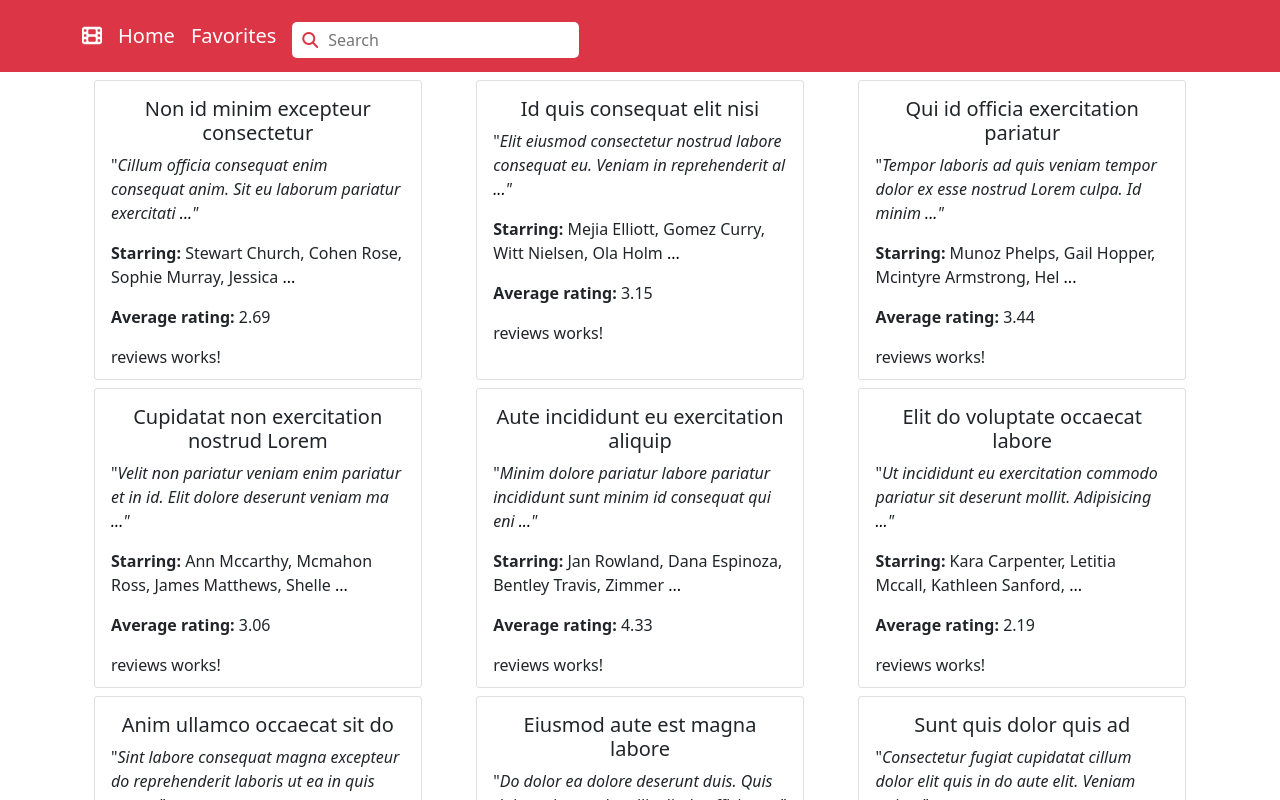
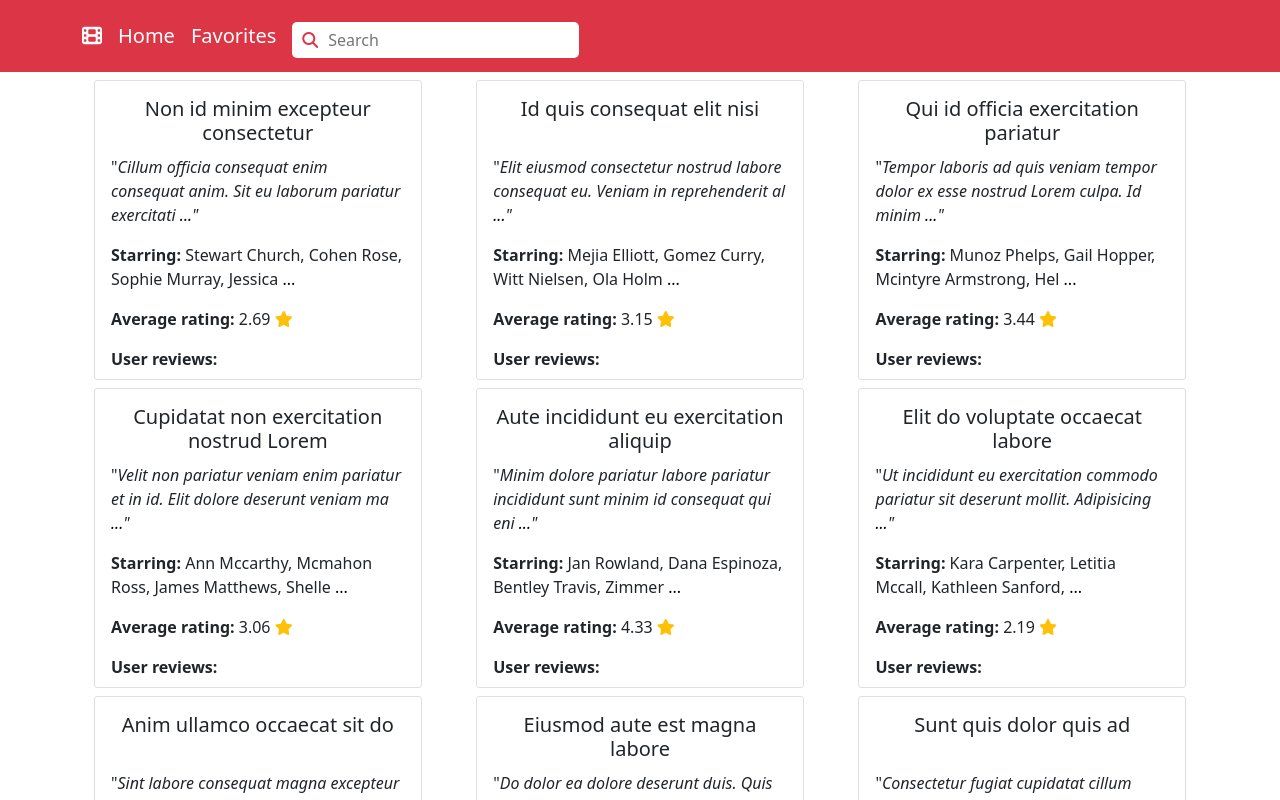
Before and after one commit to mijamarko/imdb-project, an Angular app: page / in a window 1280 px wide. Shown: the top 800 px of the page. Built offline with nearby package versions, Linux system fonts and the light colour scheme.

Commit message:
movie card view works

```diff
--- a/src/app/components/movie-info/movie-info.component.css
+++ b/src/app/components/movie-info/movie-info.component.css
@@ -10,6 +10,13 @@
 }
 
 .show-more:hover {
-  letter-spacing: 0.7rem;
+  /* letter-spacing: 0.7rem; */
   font-weight: 700;
+  cursor: pointer;
 }
+
+.movie-title {
+  height: 50px;
+  display: flex;
+  justify-content: center;
+}
--- a/src/app/components/movie-info/movie-info.component.html
+++ b/src/app/components/movie-info/movie-info.component.html
@@ -2,12 +2,13 @@
 <div class="card movie-info-card">
   <app-image-carousel [images]="images"></app-image-carousel>
   <div class="card-body">
-    <h5 class="card-title text-center">{{title}}</h5>
+    <h5 class="card-title text-center movie-title">{{title}}</h5>
     <p *ngIf="!summaryExpanded" class="card-text" title="{{summary}}">"<em>{{summary.slice(0, 80)}}<a class="show-more" (click)="summaryExpanded=!summaryExpanded"> ...</a>"</em></p>
     <p *ngIf="summaryExpanded" class="card-text" title="{{summary}}" (click)="summaryExpanded=!summaryExpanded"><em>"{{summary}}"</em></p>
     <p *ngIf="!actorsExpanded" class="card-text" title="{{actors}}"><strong>Starring:</strong> {{actors.slice(0, 50)}} <a class="show-more" (click)="actorsExpanded=!actorsExpanded">...</a></p>
     <p *ngIf="actorsExpanded" class="card-text" title="{{actors}}" (click)="actorsExpanded=!actorsExpanded"><strong>Starring:</strong> {{actors}}</p>
-    <p class="card-text"><strong>Average rating: </strong>{{avgRating.toFixed(2)}}</p>
+    <p class="card-text"><strong>Average rating: </strong>{{avgRating.toFixed(2)}} <i class="fa fa-solid fa-star text-warning"></i></p>
+    <p><strong>User reviews:</strong></p>
     <app-reviews [reviews]="reviews"></app-reviews>
   </div>
 </div>
```
